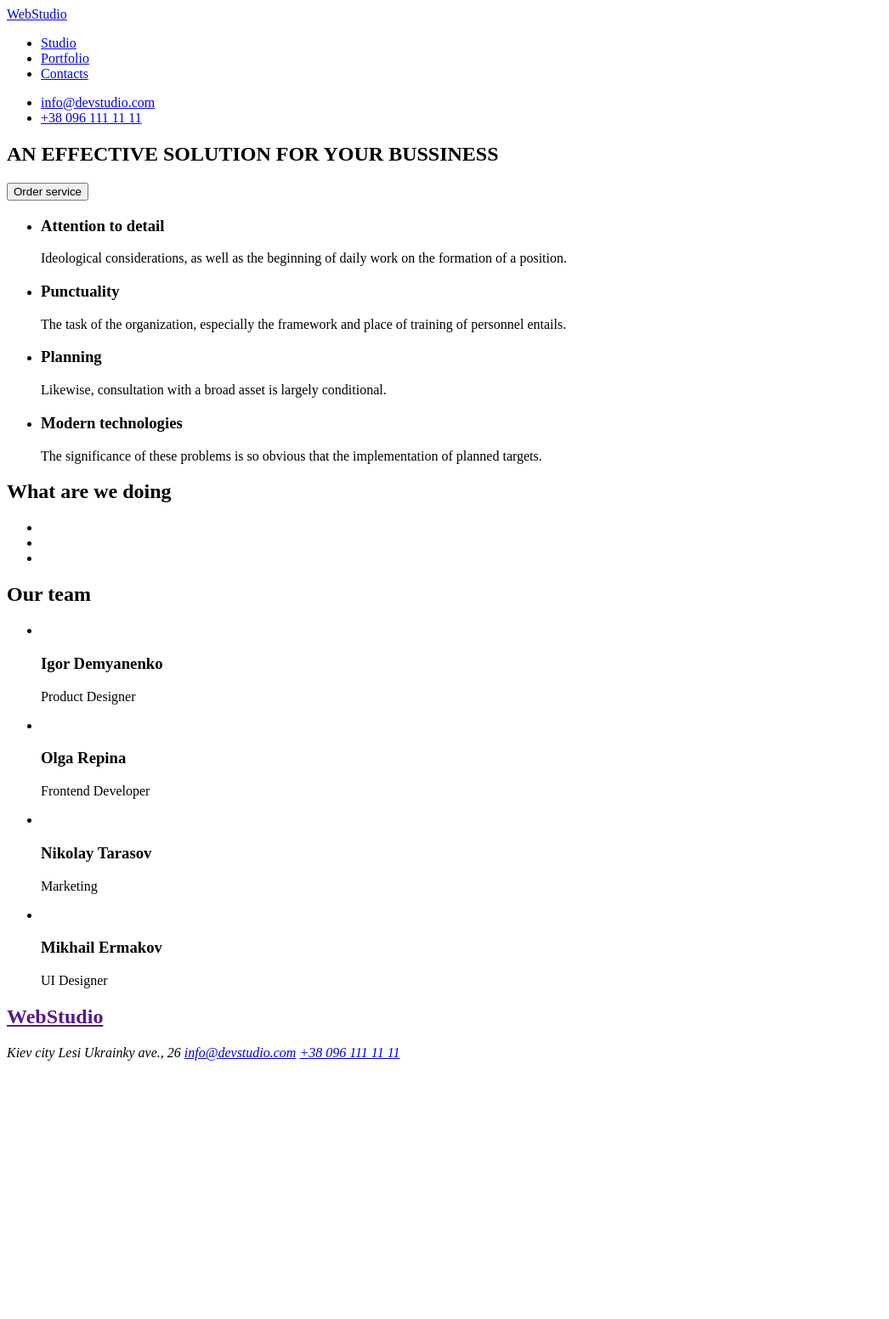
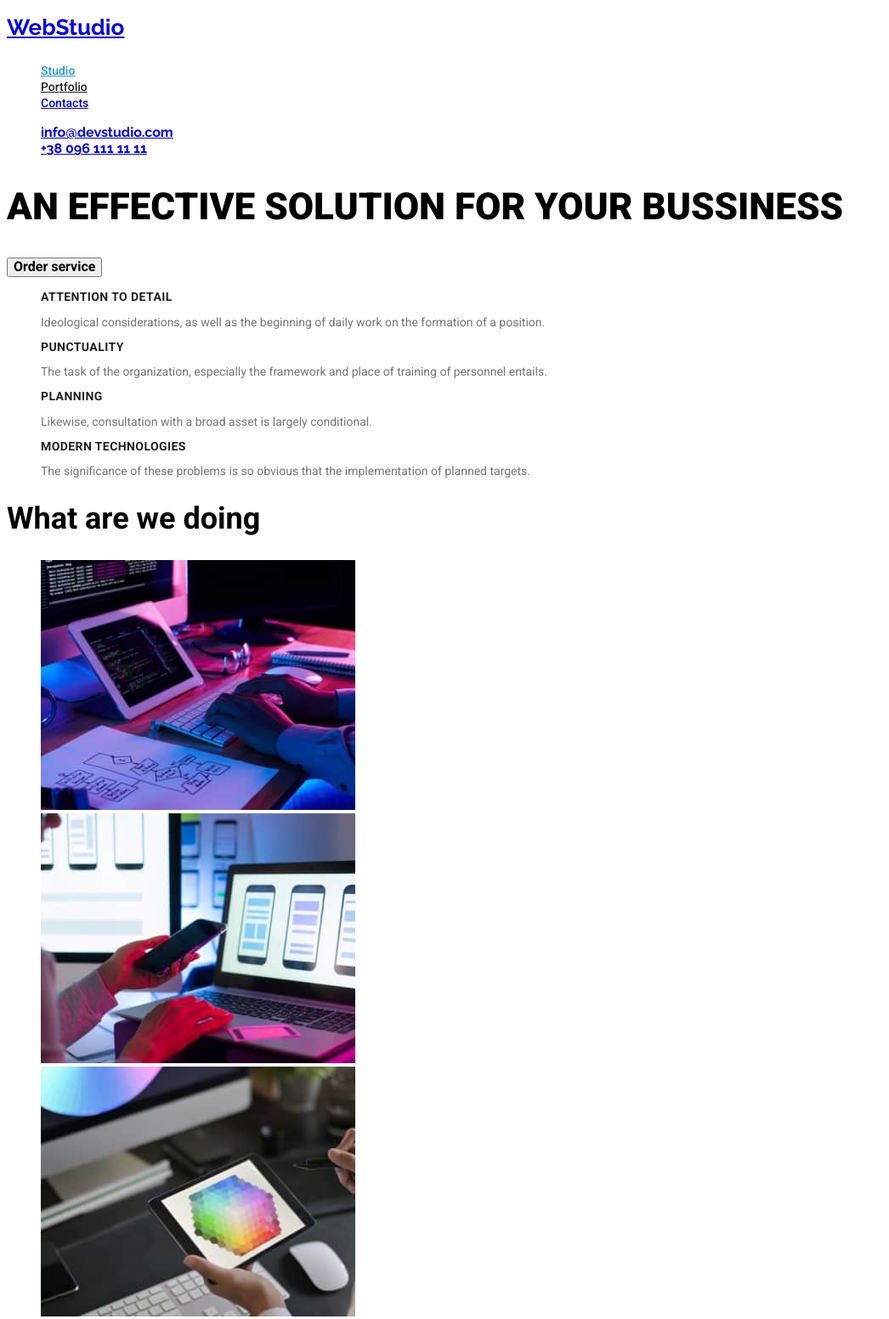
Before and after one commit to Den4icGuti/goit-markup-hw-02, a plain HTML site: page index.html in a window 1280 px wide. Shown: the top 1552 px of the page at 85% size, without its empty margins (0-1046 px from the left). Before the commit the page ends 1256 px from the top, so only its background shows below. Drawn offline with Linux system fonts and the light colour scheme.

Commit message:
Add style,add decor text

```diff
--- a/css/style.css
+++ b/css/style.css
@@ -4,6 +4,119 @@ body{
 
     background-color:#fff;
 }
+
+/* Banner */
+
+.text-studio{
+font-family: 'Roboto';
+font-style: normal;
+font-weight: 500;
+font-size: 14px;
+line-height: 16px;
+color: #2196F3;
+}
+
+.text-portfolio{
+font-family: 'Roboto';
+font-style: normal;
+font-weight: 500;
+font-size: 14px;
+line-height: 16px;
+color: #212121;
+}
+
+.contacts{
+font-family: 'Roboto';
+font-style: normal;
+font-weight: 500;
+font-size: 14px;
+line-height: 16px;
+}
+.contacts:hover{
+    color: blue;
+}
+.banner__text{
+
+    font-family: 'Roboto';
+    font-style: normal;
+    font-weight: 900;
+    font-size: 44px;
+    line-height: 1.04em;
+}
+
+.btn-text-banner{
+    font-family: 'Roboto';
+    font-style: normal;
+    font-weight: bold;
+    font-size: 16px;
+    line-height: 1.06em;
+}
+
+.btn-text-banner:hover{
+    background: #2196F3;
+    border-radius: 4px;
+
+}
+
+.text-conspiracy{
+font-family: Roboto;
+font-style: normal;
+font-weight: bold;
+font-size: 14px;
+line-height: 1.04em;
+letter-spacing: 0.03em;
+text-transform: uppercase;
+
+color: #212121;
+
+}
+
+.description{
+font-family: 'Roboto';
+font-style: normal;
+font-weight: normal;
+font-size: 14px;
+line-height: 1.04empx;
+color: #757575;
+}
+
+.technology{
+font-family: 'Roboto' ;
+font-style: normal;
+font-weight: bold;
+font-size: 36px;
+line-height: 1.036em;
+
+}
+
+.our-team{
+font-family: 'Roboto';
+font-style: normal;
+font-weight: bold;
+font-size: 36px;
+line-height: 1.036em;
+color: #212121;
+}
+
+.name-developer{
+font-family:'Roboto';
+font-style: normal;
+font-weight: 500;
+font-size: 16px;
+line-height: 1.06em;
+color: #212121;
+}
+
+.position{
+font-family: 'Roboto';
+font-style: normal;
+font-weight: normal;
+font-size: 16px;
+line-height: 1.06em;
+color: #757575;
+}
+
+
 
 /* Header */
 .web-studio{
@@ -16,17 +129,26 @@ body{
 
 }
 
+.address{
+font-family: 'Roboto';
+font-style: normal;
+font-weight: normal;
+font-size: 14px;
+line-height: 24px;
+}
 
-.text-studio{
+
+.text-studio-page-2{
 font-family: 'Roboto';
 font-style: normal;
 font-weight: 500;
 font-size: 14px;
 line-height: 1.04em;
-color: #212121;;
+
+color:black;
 }
 
-.text-portfolio{
+.text-portfolio-page-2{
 font-family: 'Roboto';
 font-style: normal;
 font-weight: 500;
@@ -50,7 +172,7 @@ line-height: 1.04em;
     border-radius: 4px;
 }
 /* Presents */
-.contacts{
+.contacts-page-2{
 font-family: 'Roboto';
 font-style: normal;
 font-weight: 500;
@@ -59,7 +181,7 @@ font-weight: 1.04em;
     color: black;
 }
 
-.contacts:hover{
+.contacts-page-2:hover{
     color: blue;
 }
 
@@ -106,4 +228,31 @@ line-height: 30px;
 line-height: 1.03em;
 }
 
+.mail
+{
+font-family: 'Roboto';
+font-style: normal;
+font-weight: normal;
+font-size: 14px;
+line-height: 1.04em;
+color: rgb(92, 89, 89);
+}
+
+.mail:hover{
+   color: rgb(53, 40, 233);
+}
+
+.tel{
+    font-family: 'Roboto';
+    font-style: normal;
+    font-weight: normal;
+    font-size: 14px;
+    line-height: 1.04em;
+    color: rgb(92, 89, 89);
+}
+
+.tel:hover{
+    color: rgb(53, 40, 233);
+ }
+
 /* footer */
--- a/index.html
+++ b/index.html
@@ -6,20 +6,23 @@
     <meta name="viewport" content="width=device-width, initial-scale=1.0">
     <link rel="preconnect" href="https://fonts.googleapis.com">
     <link rel="preconnect" href="https://fonts.gstatic.com" crossorigin>
+    <link rel="preconnect" href="https://fonts.googleapis.com">
+    <link rel="preconnect" href="https://fonts.gstatic.com" crossorigin>
+    <link href="https://fonts.googleapis.com/css2?family=Raleway:wght@700&family=Roboto:wght@400;500;700;900&display=swap" rel="stylesheet">
     <!-- <link href="https://fonts.googleapis.com/css2?family=Raleway:wght@200&display=swap" rel="stylesheet"> -->
-    <!-- <link rel="stylesheet" href="./style/style.css"> -->
+     <link rel="stylesheet" href="css/style.css">
     <title>Document</title>
 </head>
 <body>
     <!-- Header -->
 <header class="header">
     <nav class="nav">
-    <a class="header_text" href="https://www.coherence.digital/">WebStudio</a>
+    <a class="web-studio" href="https://www.coherence.digital/">WebStudio</a>
 
         <ul>
-            <li><a href="#">Studio</a></li>
-            <li><a href="https://den4icguti.github.io/goit-markup-hw-02/">Portfolio</a></li>
-            <li><a href="#">Contacts</a></li>
+            <li><a  class="text-studio" href="#">Studio</a></li>
+            <li><a class="text-portfolio" href="./portfolio.html">Portfolio</a></li>
+            <li><a class="contacts" href="#">Contacts</a></li>
         </ul>
 
         </nav>
@@ -39,7 +42,7 @@
             <h1 class="banner__text">
                 AN EFFECTIVE SOLUTION FOR YOUR BUSSINESS
             </h1>
-            <button type="button">Order service</button>
+            <button class="btn-text-banner" type="button">Order service</button>
        </section>
 
        <!-- Banner_content -->
@@ -47,26 +50,26 @@
       <section>
         <ul>
             <li>
-                <h3>Attention to detail</h3>
-                <p>
+                <h3 class="text-conspiracy">Attention to detail</h3>
+                <p class="description">
                     Ideological considerations, as well as the beginning of daily work on the formation of a position.
                 </p>
             </li>
             <li>
-                <h3> Punctuality</h3>
-                <p>
+                <h3  class="text-conspiracy"> Punctuality</h3>
+                <p class="description">
                     The task of the organization, especially the framework and place of training of personnel entails.
                 </p>
             </li>
             <li>
-                <h3> Planning </h3>
-                <p>
+                <h3 class="text-conspiracy" > Planning </h3>
+                <p class="description">
                     Likewise, consultation with a broad asset is largely conditional.
                 </p>
             </li>
             <li>
-                <h3> Modern technologies</h3>
-                <p>
+                <h3 class="text-conspiracy"> Modern technologies</h3>
+                <p class="description">
                     The significance of these problems is so obvious that the implementation of planned targets.
                 </p>
             </li>
@@ -77,55 +80,55 @@
 
             <!-- Works -->
                 <section>
-                    <h2>What are we doing</h2>
+                    <h2 class="technology">What are we doing</h2>
                     <ul>
-                        <li><img src="img/img_1.jpg" width="370" alt="" title="Application Development"></li>
-                        <li><img src="img/img_2.jpg" width="370" alt="" title="Adaptation"></li>
-                        <li><img src="img/img_3.jpg" width="370" alt="" title=" Design decoration"></li>
+                        <li><img src="./img/image/img_1.jpg" width="370" alt="application Development" title="Application Development"></li>
+                        <li><img src="./img/image/img_2.jpg" width="370" alt="adaptation" title="Adaptation"></li>
+                        <li><img src="./img/image/img_3.jpg" width="370" alt="design decoration" title="Design decoration"></li>
                     </ul>
 
                 </section><!-- /Works -->
 
                 <!-- Team__Work -->
                  <section>
-                    <h2>
+                    <h2 class="our-team">
                         Our team
                     </h2>
 
                     <ul>
 
-                        <li><img src="img/works__team/img.jpg" width="270" alt="" title=" Igor Demyanenko">
-                            <h3>
+                        <li><img src="./img/image/works__team/img.jpg" width="270" alt="" title=" Igor Demyanenko">
+                            <h3 class="name-developer">
                                 Igor Demyanenko
                             </h3>
-                            <p>
+                            <p class="position">
                                 Product Designer
                             </p>
                         </li>
                         <li>
-                            <img src="img/works__team/img_1.jpg" width="270" alt="" title=" Olga Repina">
-                            <h3>
+                            <img src="./img/image/works__team/img_1.jpg" width="270" alt="" title=" Olga Repina">
+                            <h3 class="name-developer">
                                 Olga Repina
                             </h3>
-                            <p>
+                            <p class="position">
                                 Frontend Developer
                             </p>
                         </li>
                         <li>
-                            <img src="img/works__team/img_2.jpg" width="270" alt="" title="Nikolay Tarasov">
-                            <h3>
+                            <img src="./img/image/works__team/img_2.jpg" width="270" alt="" title="Nikolay Tarasov">
+                            <h3 class="name-developer">
                                 Nikolay Tarasov
                             </h3>
-                            <p>
+                            <p class="position">
                                 Marketing
                             </p>
                         </li>
                         <li>
-                            <img src="img/works__team/img_3.jpg" width="270" alt="" title="Mikhail Ermakov">
-                            <h3>
+                            <img src="./img/image/works__team/img_3.jpg" width="270" alt="" title="Mikhail Ermakov">
+                            <h3 class="name-developer">
                                 Mikhail Ermakov
                             </h3>
-                            <p>
+                            <p class="position">
                                 UI Designer
                             </p>
 
@@ -142,10 +145,10 @@
          <a href="">WebStudio</a>
 
      </h2>
-     <address>
+     <address class="address">
         Kiev city Lesi Ukrainky ave., 26
-        <a href="mailto:info@devstudio.com">info@devstudio.com</a>
-        <a href="tel:+380961111111">+38 096 111 11 11</a>
+        <a class="mail" href="mailto:info@devstudio.com">info@devstudio.com</a>
+        <a class="tel" href="tel:+380961111111">+38 096 111 11 11</a>
      </address>
 
  </footer> <!-- /footer -->
```
Also changed, not shown: portfolio.html (+4 -4 lines), img/image/img_1.jpg (added), img/image/img_2.jpg (added), img/image/img_3.jpg (added), img/image/works__team/img.jpg (added), img/image/works__team/img_1.jpg (added), img/image/works__team/img_2.jpg (added), img/image/works__team/img_3.jpg (added).
